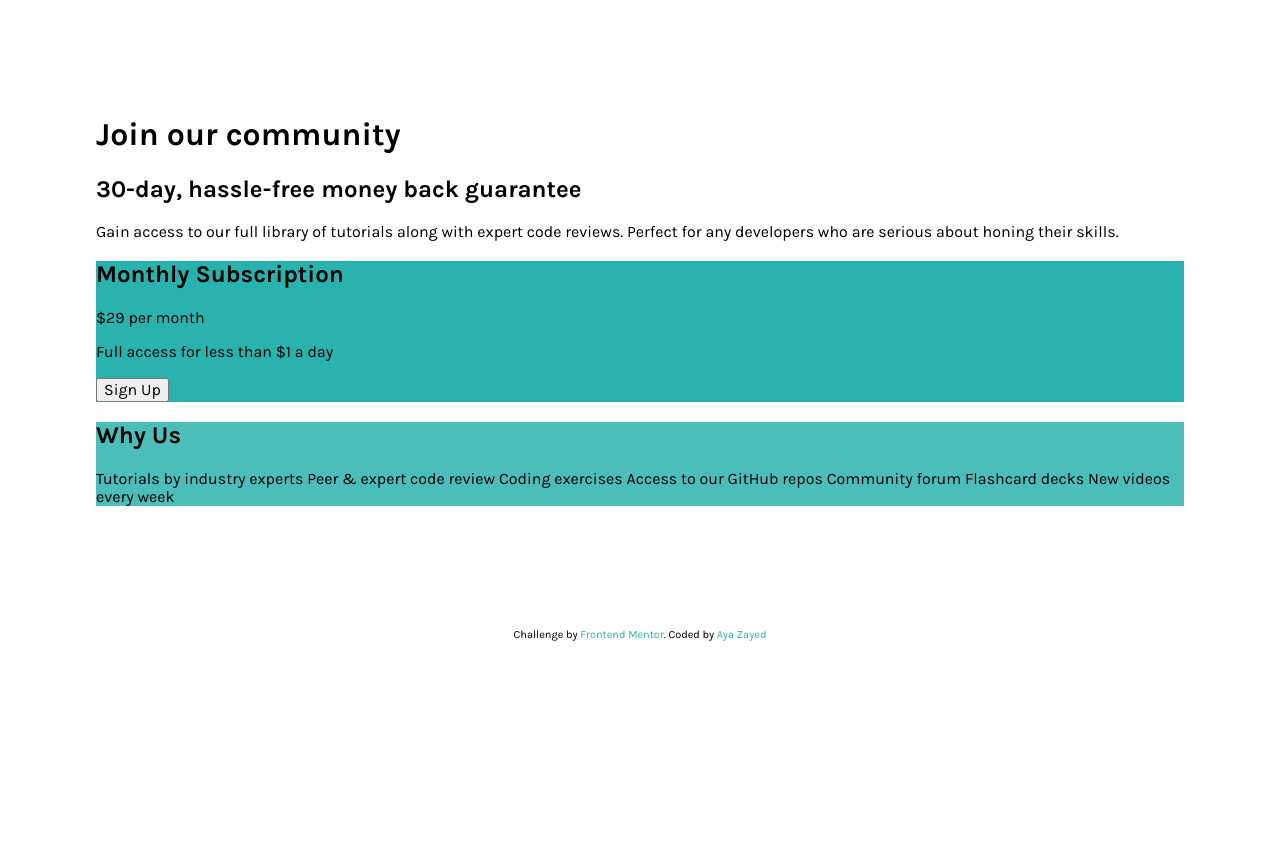
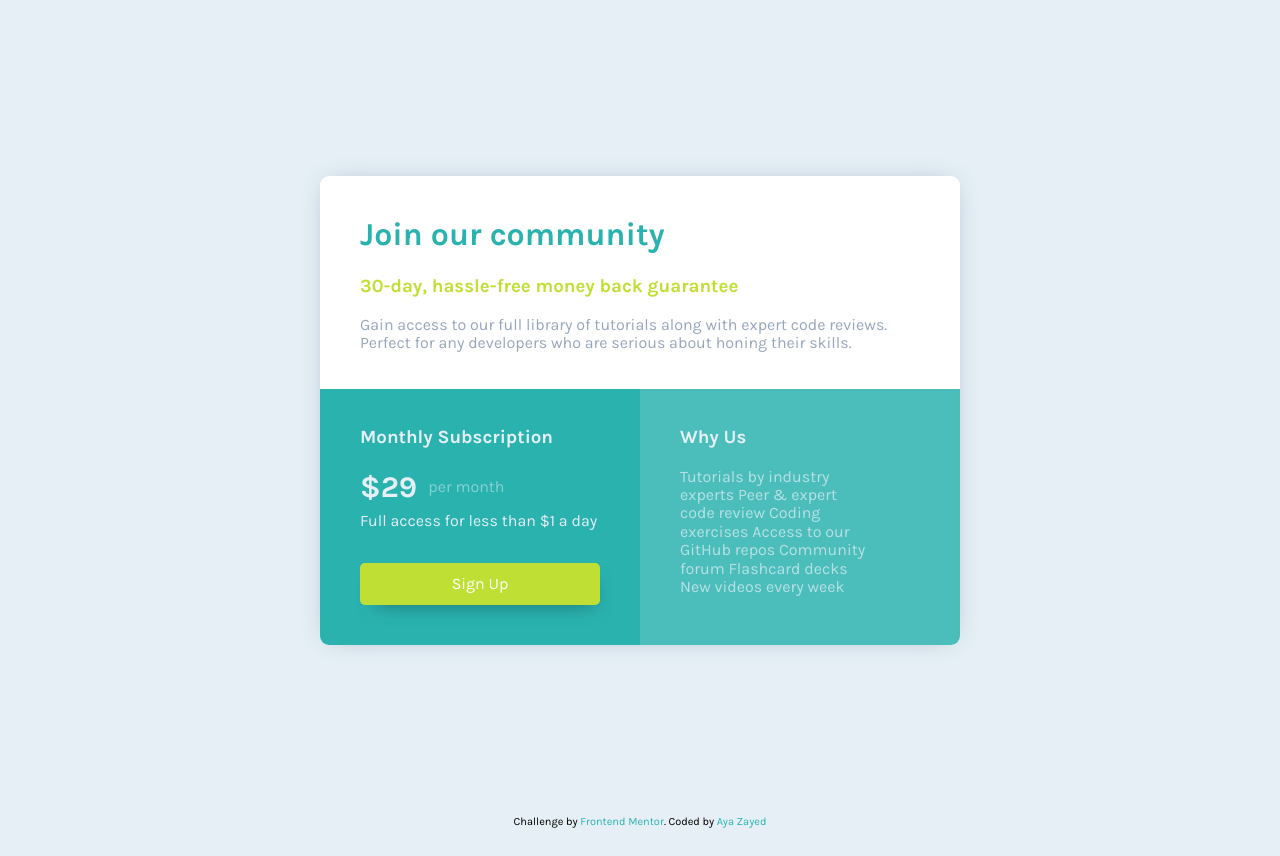
Before and after one commit to AyaZayed/Frontend-Mentor-Single-Price-Grid-Component, a plain HTML site: page index.html in a window 1280 px wide. Before the commit the page ends 800 px from the top, so only its background shows below. Drawn offline with Linux system fonts and the light colour scheme.

Commit message:
styling done

```diff
--- a/index.html
+++ b/index.html
@@ -23,19 +23,24 @@
 
 <body>
   <main class="card">
-    <h1>Join our community</h1>
-    <h2>30-day, hassle-free money back guarantee</h2>
-    <p>Gain access to our full library of tutorials along with expert code reviews.
-      Perfect for any developers who are serious about honing their skills.</p>
+    <div class="top">
+      <h1>Join our community</h1>
+      <h3>30-day, hassle-free money back guarantee</h3>
+      <p>Gain access to our full library of tutorials along with expert code reviews.
+        Perfect for any developers who are serious about honing their skills.</p>
+    </div>
     <div class="pricing">
       <div class="subscription">
-        <h2>Monthly Subscription</h2>
-        <p><span>&dollar;29</span> per month</p>
+        <h3>Monthly Subscription</h3>
+        <div class="dollar">
+          <strong>&dollar;29</strong>
+          <p>per month</p>
+        </div>
         <p>Full access for less than &dollar;1 a day</p>
         <button>Sign Up</button>
       </div>
       <div class="why-us">
-        <h2>Why Us</h2>
+        <h3>Why Us</h3>
         <p>Tutorials by industry experts
           Peer &amp; expert code review
           Coding exercises
--- a/styles.css
+++ b/styles.css
@@ -12,19 +12,117 @@ body {
   justify-content: center;
   align-items: center;
   flex-direction: column;
+  background-color: var(--Light-Gray);
+  padding: 1rem;
 }
 
 .card {
   background-color: #fff;
-  margin: 6rem;
+  margin: 10rem;
+  max-width: 40rem;
+  box-shadow: 0 0 25px -10px var(--Grayish-Blue);
+  border-radius: 9px;
+  -webkit-border-radius: 9px;
+  -moz-border-radius: 9px;
+  -ms-border-radius: 9px;
+  -o-border-radius: 9px;
+}
+
+.card .top {
+  padding: 20px 40px;
+}
+
+.card .top h1 {
+  color: var(--Cyan);
+}
+
+.card .top h3 {
+  color: var(--Bright-Yellow);
+}
+
+.card .top p {
+  color: var(--Grayish-Blue);
+}
+
+.card .pricing {
+  display: flex;
+}
+
+.subscription,
+.why-us {
+  width: 100%;
+  padding: 20px 40px;
+  color: var(--Light-Gray);
 }
 
 .subscription {
   background-color: var(--Cyan);
+  border-bottom-left-radius: 9px;
+}
+
+.subscription > h3 {
+  margin-bottom: 0.8rem;
+}
+
+.subscription .dollar {
+  display: flex;
+  align-items: center;
+  justify-content: start;
+  padding: 0;
+}
+
+.subscription .dollar p {
+  opacity: 0.5;
+}
+
+.subscription .dollar strong {
+  font-size: 30px;
+  margin-right: 0.7rem;
+}
+
+.subscription .dollar + p {
+  margin-top: 0;
+  margin-bottom: 2rem;
+}
+
+.subscription button {
+  background-color: var(--Bright-Yellow);
+  color: #fff;
+  border: none;
+  width: 100%;
+  padding: 12px;
+  border-radius: 5px;
+  -webkit-border-radius: 5px;
+  -moz-border-radius: 5px;
+  -ms-border-radius: 5px;
+  -o-border-radius: 5px;
+  box-shadow: 5px 10px 20px -12px hsl(180, 56%, 26%);
+  margin-bottom: 20px;
 }
 
 .why-us {
   background-color: hsl(179deg 47% 52%);
+  border-bottom-right-radius: 9px;
+}
+
+@media screen and (max-width: 768px) {
+  .card {
+    width: 100%;
+  }
+  .card .pricing {
+    flex-wrap: wrap;
+  }
+  .subscription {
+    border-bottom-left-radius: 0px;
+  }
+  .why-us {
+    border-bottom-left-radius: 9px;
+  }
+}
+
+.why-us p {
+  opacity: 0.7;
+  padding-right: 50px;
 }
 
 .attribution {
```
Also changed, not shown: design/desktop-design.jpg (deleted), design/desktop-preview.jpg (deleted), design/mobile-design.jpg (deleted), images/Screenshot.png (added), 2 other files.
